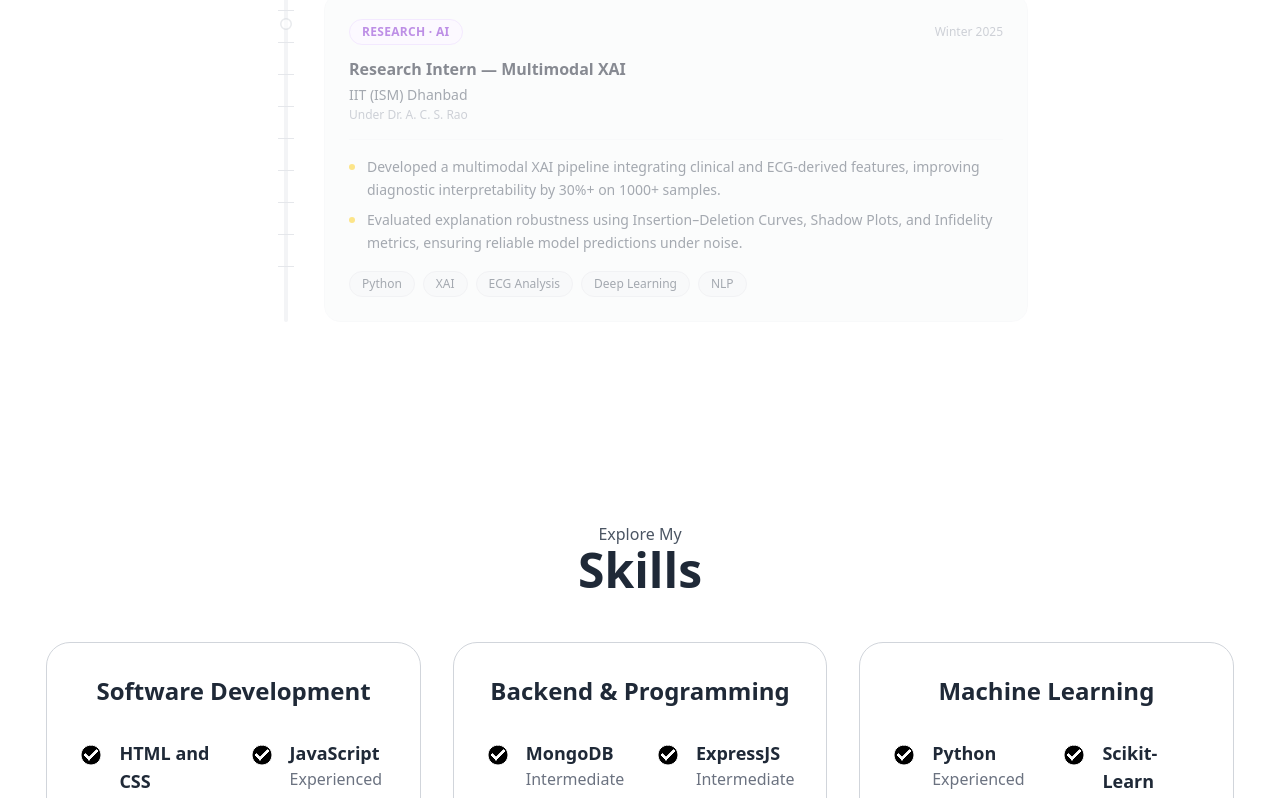
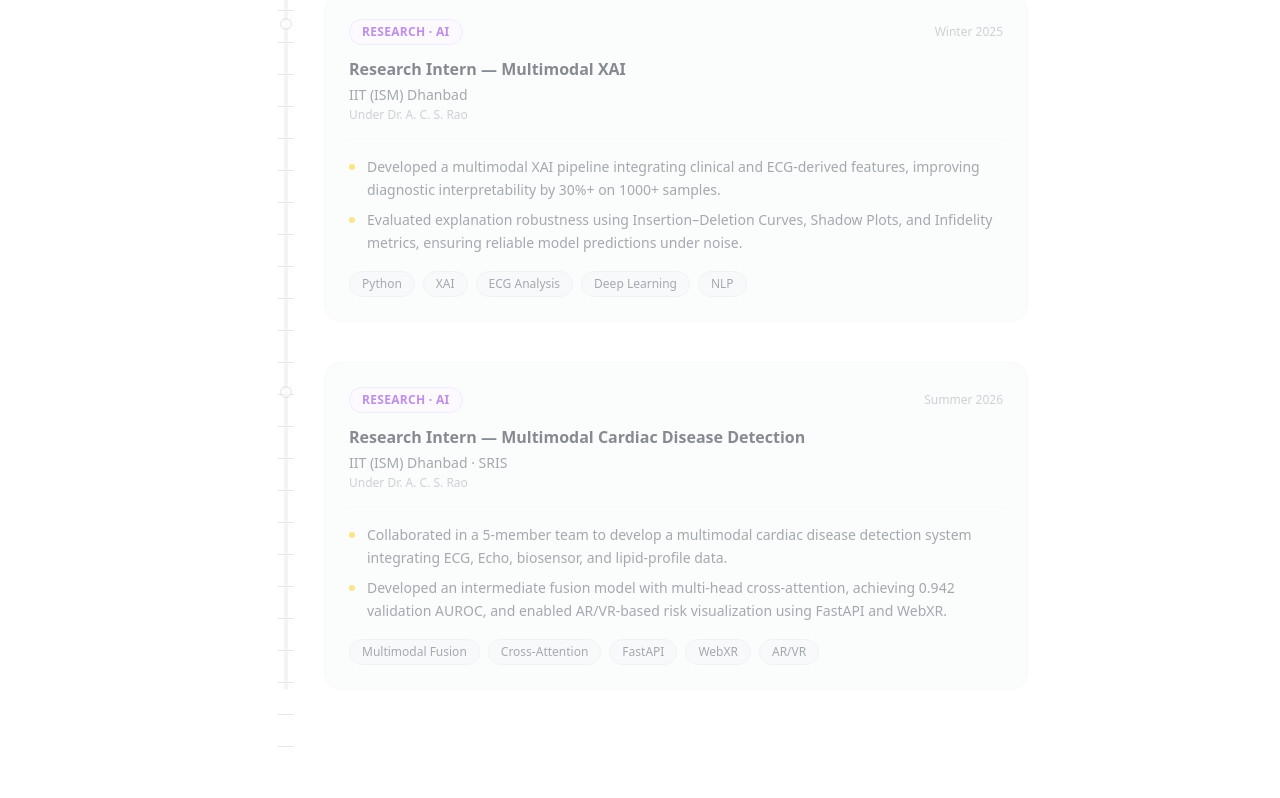
Before and after one commit to aditipanda01/my_portfolio, a React app: page / in a window 1280 px wide. Shown: the part 2525-3323 px from the top of the page. Built offline with nearby package versions, Linux system fonts and the light colour scheme; the HTML template or start-up script is replaced by a standard one.

Commit message:
added experience

```diff
--- a/src/components/ExperienceTimeline.jsx
+++ b/src/components/ExperienceTimeline.jsx
@@ -43,6 +43,20 @@ const experiences = [
       "Evaluated explanation robustness using Insertion–Deletion Curves, Shadow Plots, and Infidelity metrics, ensuring reliable model predictions under noise.",
     ],
     chips: ["Python", "XAI", "ECG Analysis", "Deep Learning", "NLP"],
+  },
+    {
+    id: 3,
+    tag: "Research · AI",
+    tagColors: "bg-purple-50 text-purple-700 border border-purple-200",
+    title: "Research Intern — Multimodal Cardiac Disease Detection",
+    org: "IIT (ISM) Dhanbad · SRIS",
+    supervisor: "Under Dr. A. C. S. Rao",
+    period: "Summer 2026",
+    bullets: [
+      "Collaborated in a 5-member team to develop a multimodal cardiac disease detection system integrating ECG, Echo, biosensor, and lipid-profile data.",
+      "Developed an intermediate fusion model with multi-head cross-attention, achieving 0.942 validation AUROC, and enabled AR/VR-based risk visualization using FastAPI and WebXR.",
+    ],
+    chips: ["Multimodal Fusion", "Cross-Attention", "FastAPI", "WebXR", "AR/VR"],
   },
 ];
 
@@ -100,7 +114,7 @@ export default function ExperienceTimeline() {
             />
 
             {/* Rail sleepers */}
-            {Array.from({ length: 30 }).map((_, i) => (
+            {Array.from({ length: 45 }).map((_, i) => (
               <div
                 key={i}
                 className="absolute -left-1.5 w-4 h-px bg-gray-200"
```
